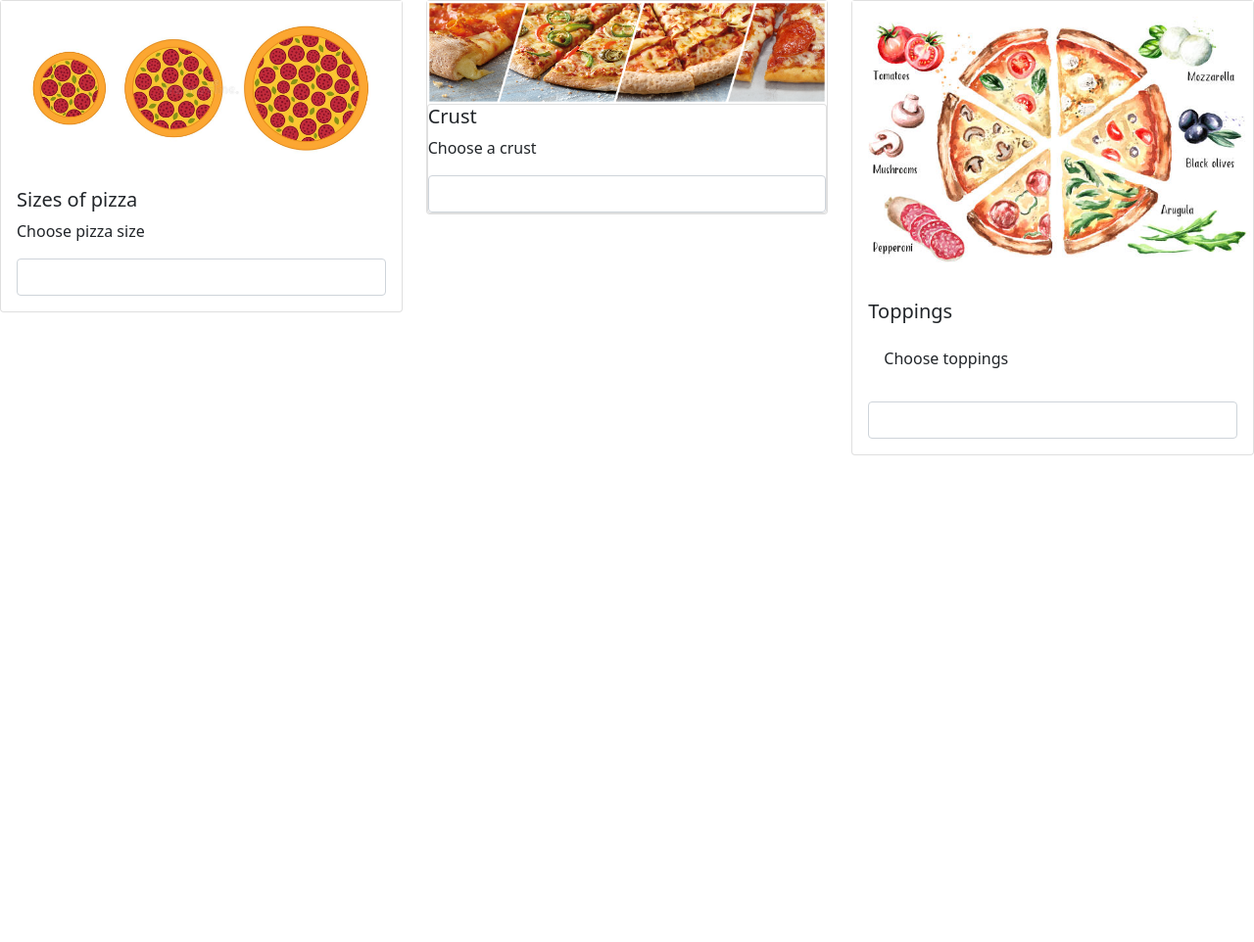
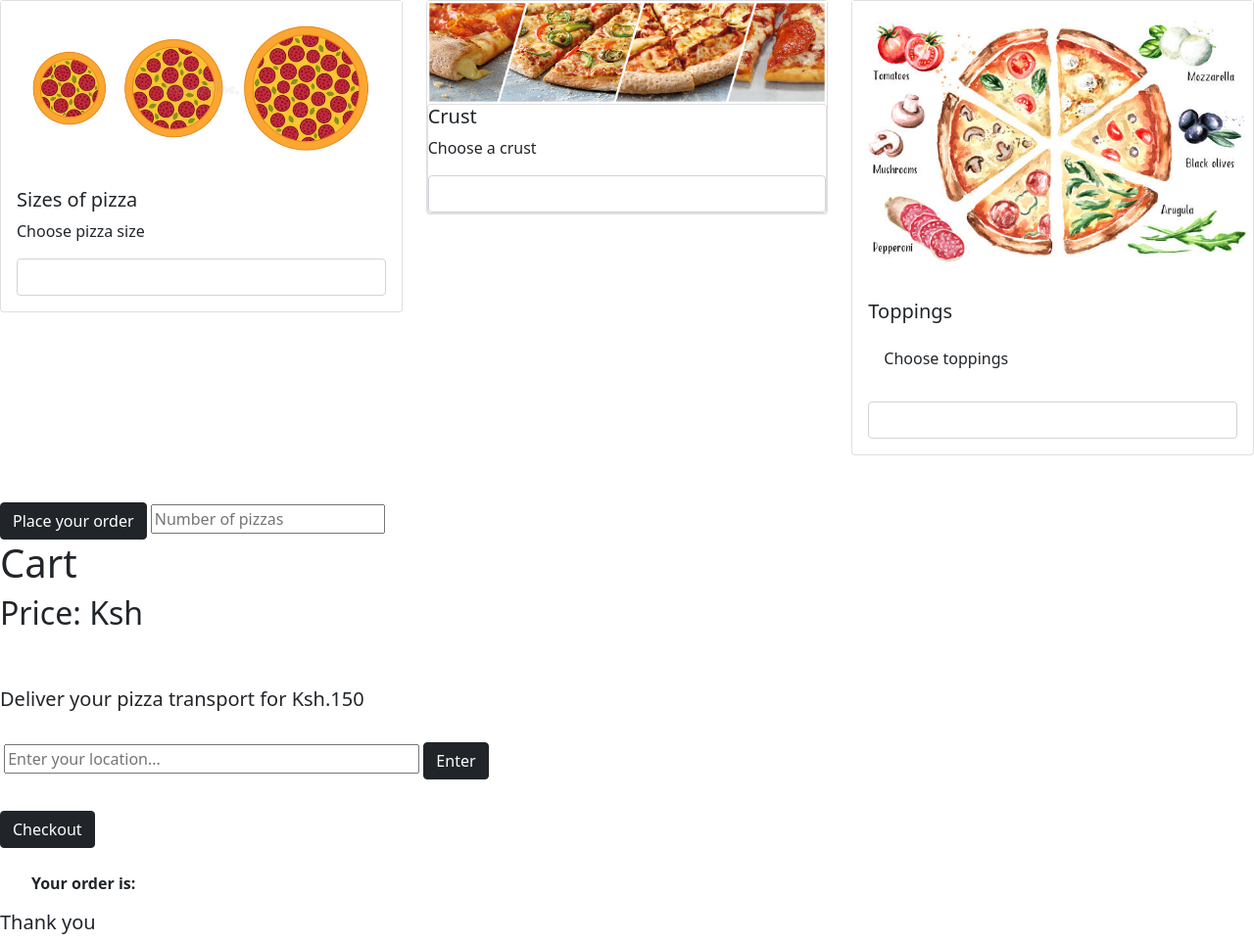
Before and after one commit to joey57/pizza-paradise, a plain HTML site: page index.html in a window 1280 px wide. Shown: the whole page at 98% size. Before the commit the page ends 800 px from the top, so only its background shows below. Drawn offline with nearby package versions, Linux system fonts and the light colour scheme.

Commit message:
added cart, address and checkout

```diff
--- a/index.html
+++ b/index.html
@@ -71,7 +71,29 @@
         </div>
       </div>
     </div><br><br>
+    <button type="submit" class="order-button btn btn-dark" id="submit-pizza">Place your order</button>
+    <input type="number" id="amount" placeholder="Number of pizzas"required>
   </form>
+  <div class="col-xs-4" id="price-content">
+    <h1 class="page-header">Cart</h1>
+    <h2>Price: Ksh<span id="final-cost"></span></h2><br><br>
+    <div id="deliver" class="deliver">
+      <h5>Deliver your pizza  transport for Ksh.150</h5><br>
+      <form id="address-form">
+        <div class="col-xs-6">
+          <label for="first-name"></label>
+          <input id="location" type="text" size="40" placeholder="Enter your location..." required />
+          <button class="btn btn-dark complete" type="submit">Enter</button>
+          <h3><span id="delivery-option"></span></h3>
+        </div>
+      </form>
+    </div><br>
+    <button type="btn" class="btn btn-dark" id="checkout-btn">Checkout</button><br><br>
+    <div id="order-details" class="col-xs-12">
+      <ul id="pizza-details"><strong>Your order is:</strong></ul>
+      <h5 id="pizza-details">Thank you</h5>
+    </div>
+  </div>
 
   <!-- footer section -->
 </body>
```
